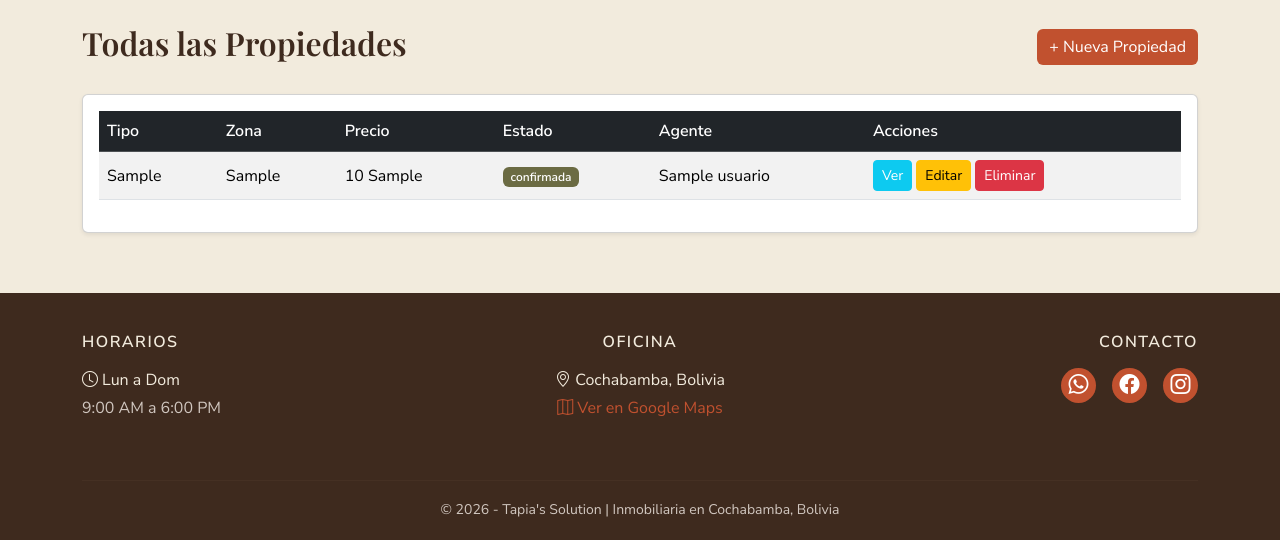
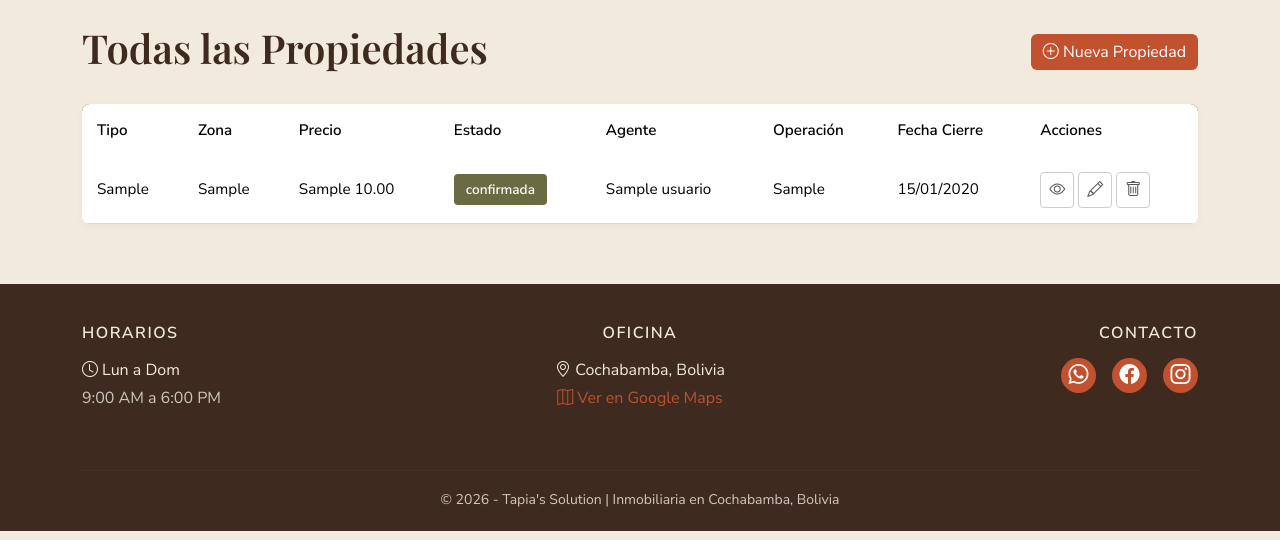
Before and after one commit to Kirito-creador/tapias_solution, a PHP site: page /propiedades.php in a window 1280 px wide. Shown: the part 62-602 px from the top of the page. Run offline with PHP 8.4, Linux system fonts and the light colour scheme; the visitor is signed in with stand-in values (Sample User, id 1); tables that the repository leaves empty or names only in its code hold one stand-in row (values such as "Sample post").

Commit message:
modificacion de propiedades y creacion de procesar cierre y cerrar operacion

```diff
--- a/propiedades.php
+++ b/propiedades.php
@@ -22,12 +22,30 @@ $resultado = mysqli_query($conexion, $consulta);
     <link rel="stylesheet" href="https://cdn.jsdelivr.net/npm/bootstrap-icons@1.11.1/font/bootstrap-icons.css">
     <style>
         body { background-color: #F2EBDD; font-family: 'Nunito Sans', sans-serif; }
-        h2 { font-family: 'Playfair Display', serif; color: #3E2A1E; }
+        h1, h2 { font-family: 'Playfair Display', serif; color: #3E2A1E; }
         .navbar { background-color: #3E2A1E; }
         .navbar-brand, .nav-link { color: #F2EBDD !important; }
         .btn-primary { background-color: #C1512F; border: none; }
-        .table-dark { background-color: #3E2A1E; color: #F2EBDD; }
-        .badge-disponible { background-color: #6B6B43; color: white; }
+
+        .table-container { background-color: white; border-radius: 8px; overflow: hidden; box-shadow: 0 2px 10px rgba(0,0,0,0.03); }
+        .table-custom thead { background-color: #3E2A1E; color: white; }
+        .table-custom thead th { font-weight: 600; padding: 15px; border: none; font-size: 0.95rem; }
+        .table-custom tbody td { padding: 15px; vertical-align: middle; border-bottom: 1px solid #E0D4CD; font-size: 0.95rem; }
+
+        .badge-estado { padding: 6px 12px; border-radius: 4px; font-size: 0.85rem; font-weight: 700; color: white; }
+        .bg-disponible { background-color: #6B6B43; }
+        .bg-vendido { background-color: #3E2A1E; }
+        .bg-alquilado { background-color: #3E2A1E; }
+
+        /* Botones de acción */
+        .btn-accion {
+            background-color: transparent; border: 1px solid #ccc; border-radius: 4px;
+            padding: 5px 8px; color: #555; transition: 0.3s; display: inline-flex;
+            align-items: center; justify-content: center; text-decoration: none; font-size: 1rem;
+        }
+        .btn-accion:hover { background-color: #f0f0f0; color: #3E2A1E; border-color: #999; }
+        .btn-accion.cerrar { color: #C1512F; border-color: #C1512F; background-color: #fff0ed; }
+        .btn-accion.cerrar:hover { background-color: #C1512F; color: white; }
     </style>
 </head>
 <body>
@@ -45,21 +63,23 @@ $resultado = mysqli_query($conexion, $consulta);
         </div>
     </nav>
 
-    <div class="container mt-4">
+    <div class="container mt-4 mb-5">
         <div class="d-flex justify-content-between align-items-center mb-4">
-            <h2>Todas las Propiedades</h2>
-            <a href="registrar_propiedad.php" class="btn btn-primary">+ Nueva Propiedad</a>
+            <h1>Todas las Propiedades</h1>
+            <a href="registrar_propiedad.php" class="btn btn-primary"><i class="bi bi-plus-circle"></i> Nueva Propiedad</a>
         </div>
 
-        <div class="card shadow-sm p-3">
-            <table class="table table-striped align-middle">
-                <thead class="table-dark">
+        <div class="table-responsive table-container">
+            <table class="table table-custom mb-0">
+                <thead>
                     <tr>
                         <th>Tipo</th>
                         <th>Zona</th>
                         <th>Precio</th>
                         <th>Estado</th>
                         <th>Agente</th>
+                        <th>Operación</th>
+                        <th>Fecha Cierre</th>
                         <th>Acciones</th>
                     </tr>
                 </thead>
@@ -69,20 +89,35 @@ $resultado = mysqli_query($conexion, $consulta);
                             <tr>
                                 <td><?= $fila['tipo'] ?></td>
                                 <td><?= $fila['zona'] ?></td>
-                                <td><?= $fila['precio'] ?> <?= $fila['moneda'] ?></td>
-                                <td><span class="badge badge-disponible"><?= $fila['estado'] ?></span></td>
+                                <td><?= $fila['moneda'] ?> <?= number_format($fila['precio'], 2, '.', ',') ?></td>
+                                <td>
+                                    <?php
+                                        $estado = strtolower($fila['estado']);
+                                        $clase = 'bg-disponible';
+                                        if ($estado == 'vendido') $clase = 'bg-vendido';
+                                        elseif ($estado == 'alquilado') $clase = 'bg-alquilado';
+                                    ?>
+                                    <span class="badge-estado <?= $clase ?>"><?= $fila['estado'] ?></span>
+                                </td>
                                 <td><?= $fila['nombre_completo'] ?></td>
+                                <td><?= $fila['tipo_operacion'] ?></td>
+                                <td><?= $fila['fecha_cierre'] ? date('d/m/Y', strtotime($fila['fecha_cierre'])) : '-' ?></td>
                                 <td>
-                                    <a href="detalle_propiedad.php?id=<?= $fila['id_propiedad'] ?>" class="btn btn-sm btn-info text-white">Ver</a>
-                                    <a href="editar_propiedad.php?id=<?= $fila['id_propiedad'] ?>" class="btn btn-sm btn-warning">Editar</a>
-                                    <a href="eliminar_propiedad.php?id=<?= $fila['id_propiedad'] ?>" class="btn btn-sm btn-danger" onclick="return confirm('¿Seguro que deseas eliminar esta propiedad?');">Eliminar</a>
+                                    <!-- Botones de acción -->
+                                    <a href="detalle_propiedad.php?id=<?= $fila['id_propiedad'] ?>" class="btn-accion" title="Ver"><i class="bi bi-eye"></i></a>
+
+                                    <?php if ($estado == 'disponible'): ?>
+                                        <!-- Botón de Cerrar Operación (Solo si está disponible) -->
+                                        <a href="cerrar_operacion.php?id=<?= $fila['id_propiedad'] ?>" class="btn-accion cerrar" title="Cerrar Operación"><i class="bi bi-handshake"></i></a>
+                                    <?php endif; ?>
+
+                                    <a href="editar_propiedad.php?id=<?= $fila['id_propiedad'] ?>" class="btn-accion" title="Editar"><i class="bi bi-pencil"></i></a>
+                                    <a href="eliminar_propiedad.php?id=<?= $fila['id_propiedad'] ?>" class="btn-accion" title="Eliminar" onclick="return confirm('¿Seguro que deseas eliminar esta propiedad?');"><i class="bi bi-trash"></i></a>
                                 </td>
                             </tr>
                         <?php endwhile; ?>
                     <?php else: ?>
-                        <tr>
-                            <td colspan="6" class="text-center">No hay propiedades registradas en el sistema.</td>
-                        </tr>
+                        <tr><td colspan="8" class="text-center py-4">No hay propiedades registradas.</td></tr>
                     <?php endif; ?>
                 </tbody>
             </table>
```
Also changed, not shown: cerrar_operacion.php (added, +165 -0 lines), procesar_cierre.php (added, +52 -0 lines).
